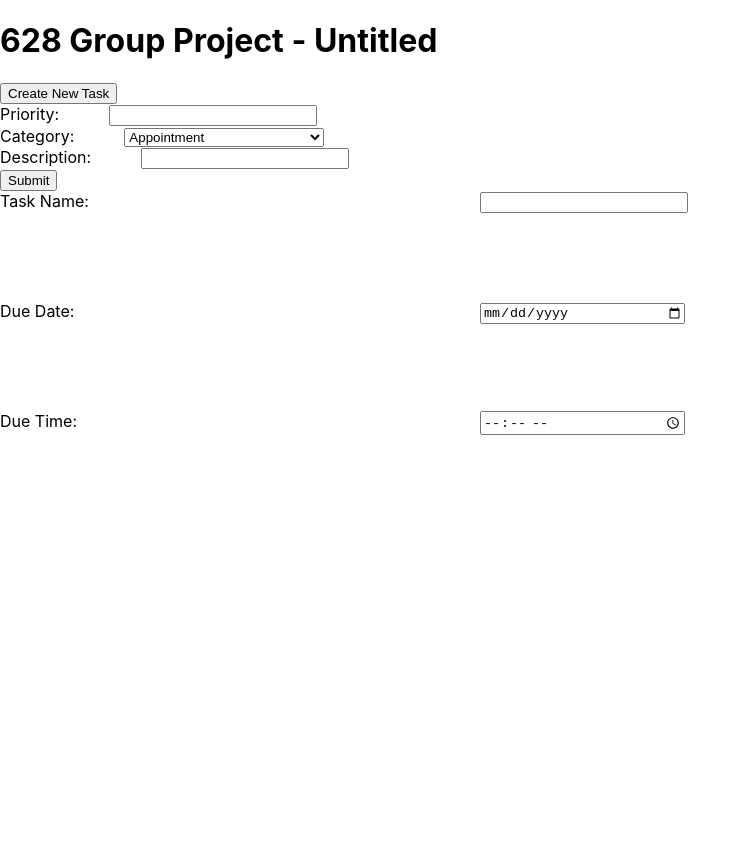
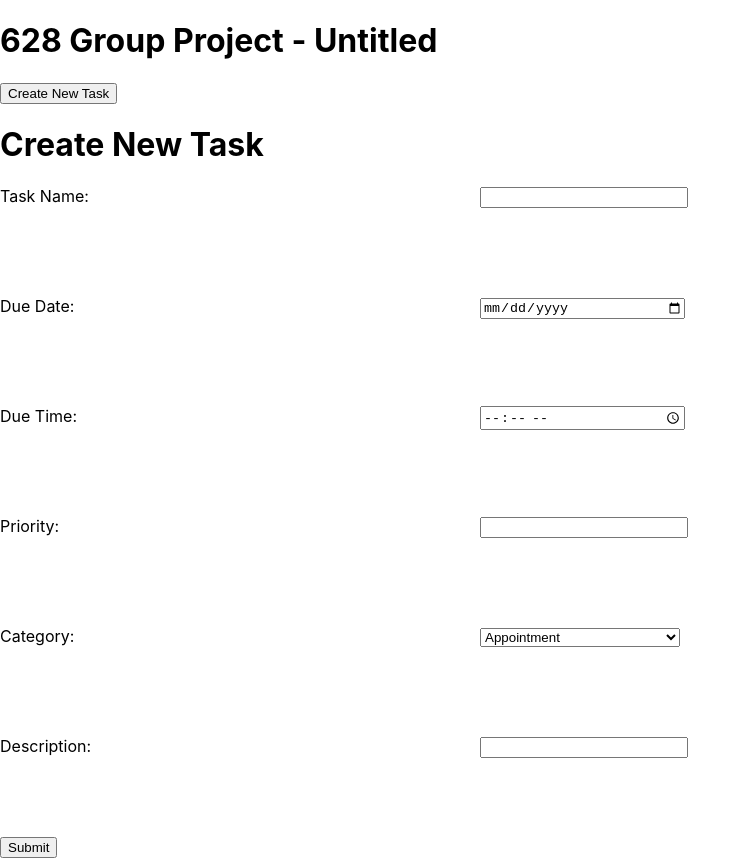
Before and after one commit to ixnp/628TeamProject, a React (Create React App) app in the folder client/: page / in a window 1280 px wide. Shown: the whole page, without its empty margins (0-751 px from the left). Before the commit the page ends 800 px from the top, so only its background shows below. Built offline with nearby package versions, Linux system fonts and the light colour scheme.

Commit message:
Grid Progress - everything is aligned

```diff
--- a/client/src/App.css
+++ b/client/src/App.css
@@ -42,10 +42,6 @@
   margin-left: 50px;
 }
 
-.container {
-  display: grid;
-}
-
 .wrapper {
   display: grid;
   grid-template-columns: repeat(3, 1fr);
@@ -78,3 +74,27 @@
   grid-row: 3;
   grid-column: 2;
 }
+.seven {
+  grid-row: 4;
+  grid-column: 1;
+}
+.eight {
+  grid-row: 4;
+  grid-column: 2;
+}
+.nine {
+  grid-row: 5;
+  grid-column: 1;
+}
+.ten {
+  grid-row: 5;
+  grid-column: 2;
+}
+.eleven {
+  grid-row: 6;
+  grid-column: 1;
+}
+.twelve {
+  grid-row: 6;
+  grid-column: 2;
+}
--- a/client/src/pages/CreateTaskPage.js
+++ b/client/src/pages/CreateTaskPage.js
@@ -17,52 +17,7 @@ function TaskForm () {
 
       return (
         <form onSubmit={handleSubmit}>
-
-
-            <div>
-                <label>Priority:
-                    <input  className="create-task-input"
-                            type="number"
-                            name="priority"
-                            min="0"
-                            max="5"
-                            step="1"
-                            value={inputs.priority || ""}
-                            onChange={handleChange}
-                    />
-                    </label>
-            </div>
-
-            <div>
-                <label>Category:
-                    <select className="create-task-input"
-                            type="text"
-                            name="taskType"
-                            value={inputs.taskType || ""}
-                            onChange={handleChange}>
-                        <option value="appointment">Appointment</option>
-                        <option value="event">Event</option>
-                        <option value="school">School</option>
-                        <option value="social">Social</option>
-                        <option value="work">Work</option>
-                    </select>
-                </label>
-            </div>
-
-            <div>
-                <label>Description:
-                    <input  className="create-task-input"
-                            type="text"
-                            name="description"
-                            value={inputs.description || ""}
-                            onChange={handleChange}
-                    />
-                </label>
-            </div>
-            <div>
-                <input type="submit" />
-            </div>
-
+            <h1>Create New Task</h1>
             <div class="wrapper">
                 <div class="one">
                     <label>Task Name:</label>
@@ -98,8 +53,56 @@ function TaskForm () {
                             onChange={handleChange}
                     />
                 </div>
+                <div class="seven">
+                    <label>Priority:</label>
+                </div>
+                <div class="eight">
+                    <input  className="create-task-input"
+                            type="number"
+                            name="priority"
+                            min="0"
+                            max="5"
+                            step="1"
+                            value={inputs.priority || ""}
+                            onChange={handleChange}
+                    />
+                </div>
+                <div class="nine">
+                    <label>Category:</label>
+                </div>
+                <div class="ten">
+                    <div>
+                        <select className="create-task-input"
+                                type="text"
+                                name="taskType"
+                                value={inputs.taskType || ""}
+                                onChange={handleChange}>
+                            <option value="appointment">Appointment</option>
+                            <option value="event">Event</option>
+                            <option value="school">School</option>
+                            <option value="social">Social</option>
+                            <option value="work">Work</option>
+                        </select>
+                    </div>
+                </div>
+                <div class="eleven">
+                    <label>Description:</label>
+                </div>
+                <div class="twelve">
+                    <div>
+                        <input  className="create-task-input"
+                                type="text"
+                                name="description"
+                                value={inputs.description || ""}
+                                onChange={handleChange}
+                        />
+                    </div>
+                </div>
             </div>
 
+            <div>
+                <input type="submit" />
+            </div>
         </form>
       );
 }
```
